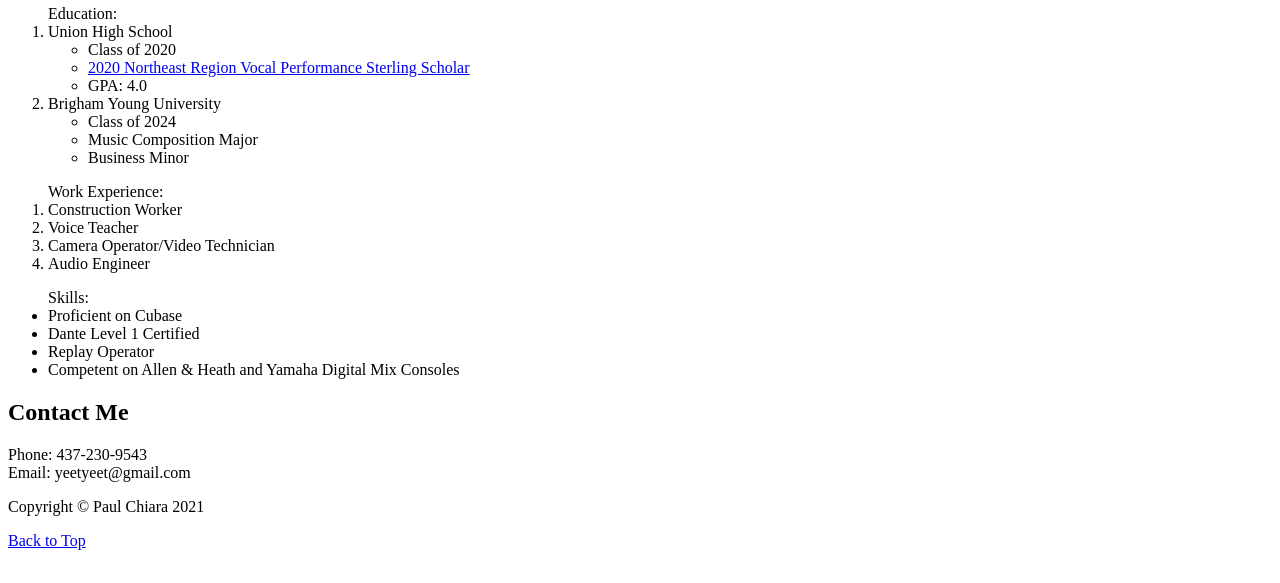
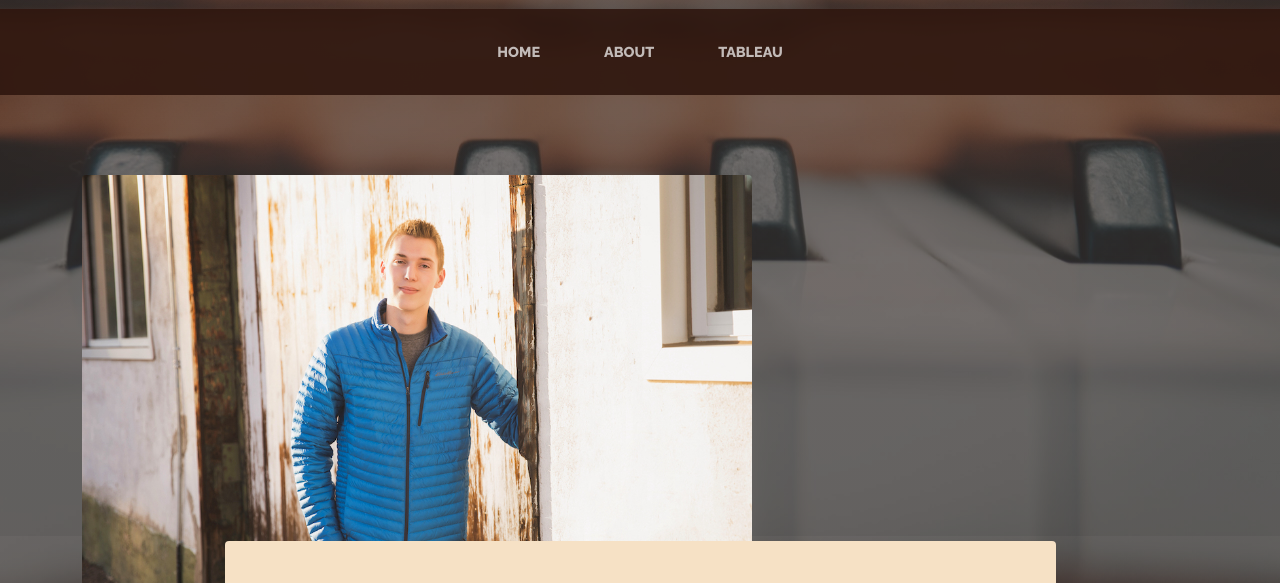
Before and after one commit to YeetYeetYeetYee/IS201, a plain HTML site: page html/about.html in a window 1280 px wide. Shown: the part 264-847 px from the top of the page. Before the commit the page ends 822 px from the top, so only its background shows below. Drawn offline with nearby package versions, Linux system fonts and the light colour scheme; the site is published under a folder, as on GitHub Pages, so addresses that start at the root find nothing.

Commit message:
Add files via upload

```diff
--- a/html/about.html
+++ b/html/about.html
@@ -8,7 +8,7 @@
     <meta name="description" content="" />
     <meta name="author" content="" />
     <title>Paul Chiara - About</title>
-    <link rel="icon" type="image/x-icon" href="assets/favicon.ico" />
+    <link rel="icon" type="image/x-icon" href="../assets/favicon.ico" />
     <!-- Font Awesome icons (free version)-->
     <script src="https://use.fontawesome.com/releases/v5.15.3/js/all.js" crossorigin="anonymous"></script>
     <!-- Google fonts-->
@@ -17,8 +17,8 @@
         rel="stylesheet" />
     <link href="https://fonts.googleapis.com/css?family=Lora:400,400i,700,700i" rel="stylesheet" />
     <!-- Core theme CSS (includes Bootstrap)-->
-    <link href="/styles/styles.css" rel="stylesheet" />
-    <link href="/styles/mystyles.css" rel="stylesheet" />
+    <link href="../styles/styles.css" rel="stylesheet" />
+    <link href="../styles/mystyles.css" rel="stylesheet" />
 </head>
 
 <body>
@@ -31,25 +31,25 @@
     <!-- Navigation-->
     <nav class="navbar navbar-expand-lg navbar-dark py-lg-4" id="mainNav">
         <div class="container">
-            <a class="navbar-brand text-uppercase fw-bold d-lg-none" href="/index.html">Paul Chiara</a>
+            <a class="navbar-brand text-uppercase fw-bold d-lg-none" href="../index.html">Paul Chiara</a>
             <button class="navbar-toggler" type="button" data-bs-toggle="collapse"
                 data-bs-target="#navbarSupportedContent" aria-controls="navbarSupportedContent" aria-expanded="false"
                 aria-label="Toggle navigation"><span class="navbar-toggler-icon"></span></button>
             <div class="collapse navbar-collapse" id="navbarSupportedContent">
                 <ul class="navbar-nav mx-auto">
-                    <li class="nav-item px-lg-4 style1"><a class="nav-link text-uppercase" href="/index.html">Home</a>
+                    <li class="nav-item px-lg-4 style1"><a class="nav-link text-uppercase" href="../index.html">Home</a>
                     </li>
                     <li class="nav-item px-lg-4 style1"><a class="nav-link text-uppercase"
-                            href="/html/about.html">About</a></li>
+                            href="about.html">About</a></li>
                     <li class="nav-item px-lg-4 style1"><a class="nav-link text-uppercase"
-                            href="/html/tableau.html">Tableau</a></li>
+                            href="tableau.html">Tableau</a></li>
                 </ul>
             </div>
         </div>
     </nav>
     <section class="page-section about-heading">
         <div class="container">
-            <img class="img-fluid rounded about-heading-img mb-3 mb-lg-0" src="/images/pabout.jpg"
+            <img class="img-fluid rounded about-heading-img mb-3 mb-lg-0" src="../images/pabout.jpg"
                 alt="Paul in a bright blue coat, standing by a rustic wall with a slight smile." />
             </h3>
             <div class="about-heading-content">
@@ -120,7 +120,7 @@
     <!-- Bootstrap core JS-->
     <script src="https://cdn.jsdelivr.net/npm/bootstrap@5.1.0/dist/js/bootstrap.bundle.min.js"></script>
     <!-- Core theme JS-->
-    <script src="js/scripts.js"></script>
+    <script src="../js/scripts.js"></script>
 </body>
 
 </html>
```
Also changed, not shown: html/tableau.html (+3 -3 lines), index.html (+2 -2 lines), 1 other file.
